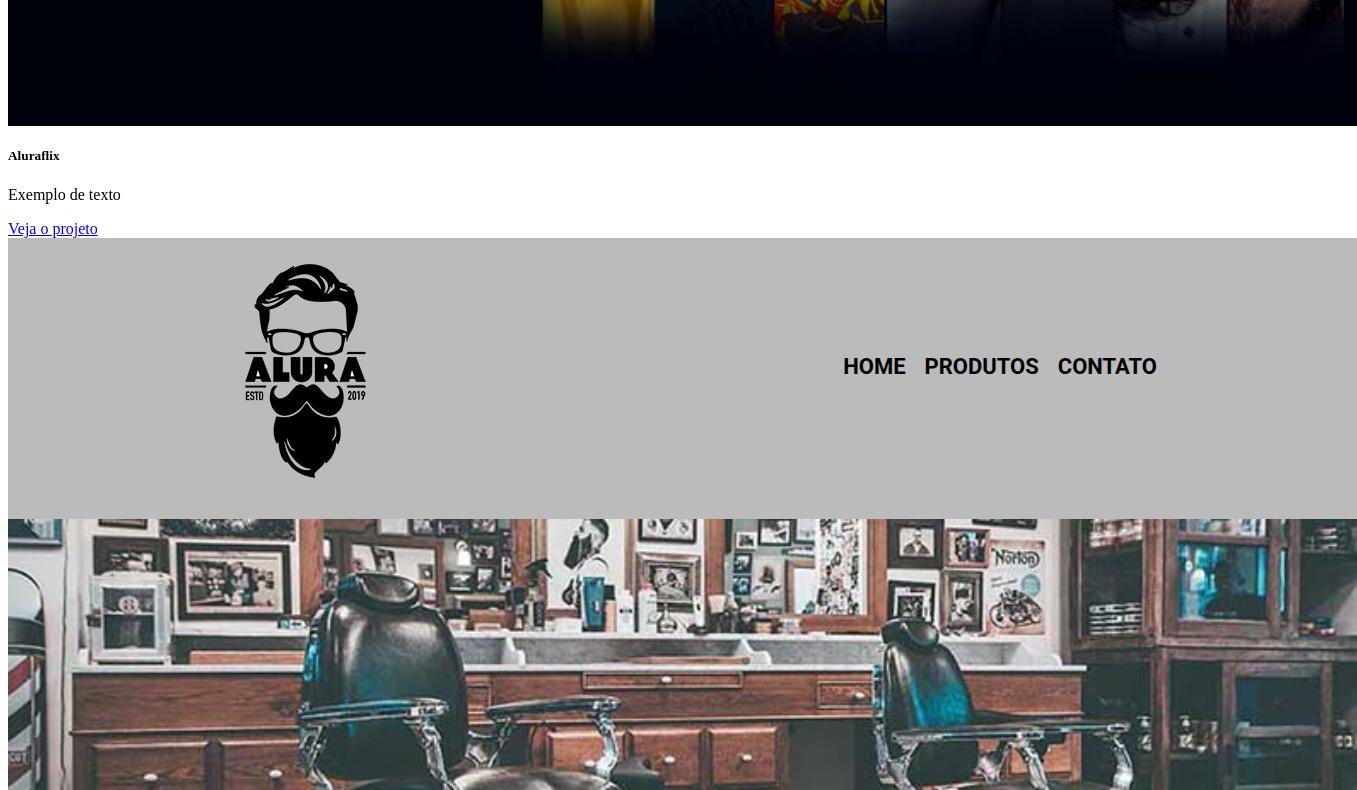
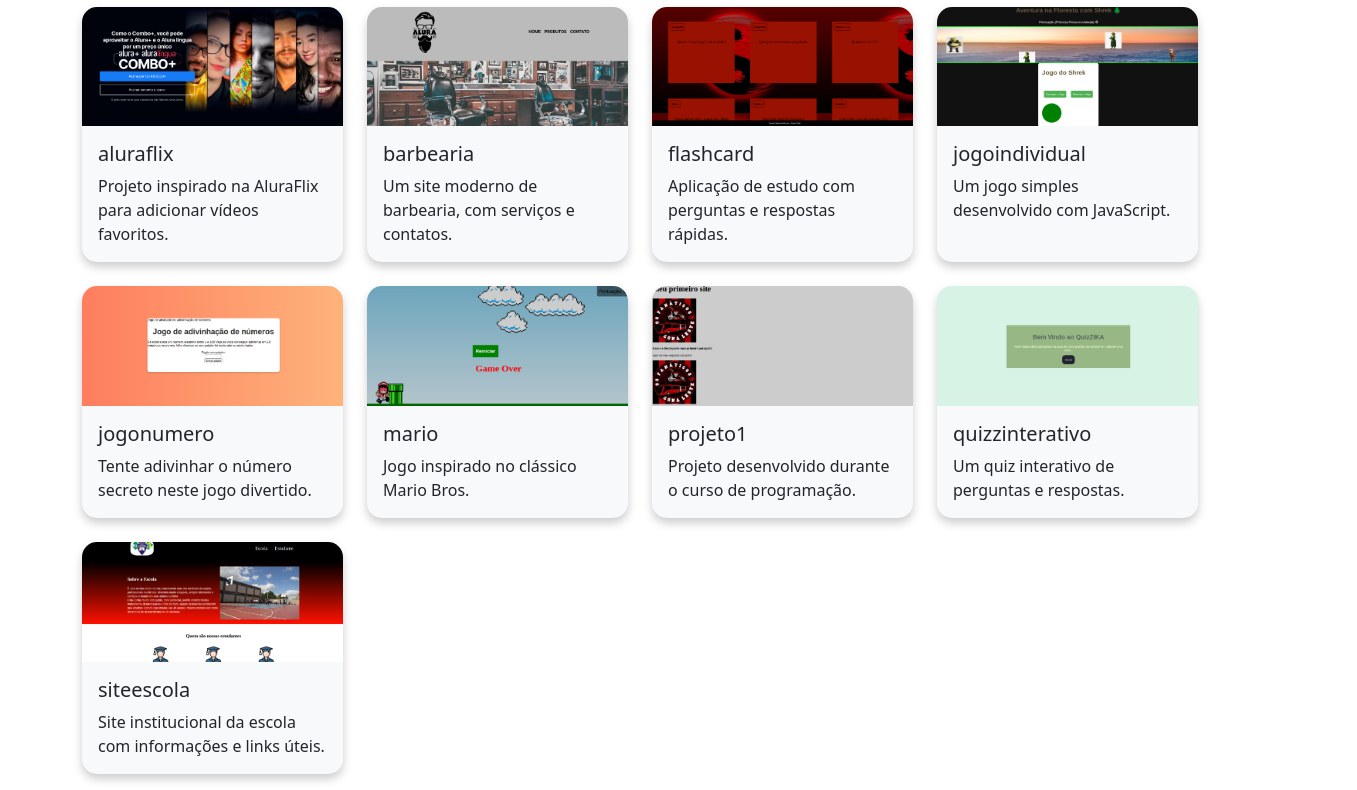
Before and after one commit to antonyzl/meu_portifolio, a plain HTML site: page index.html in a window 1280 px wide. Shown: the part 548-1338 px from the top of the page, 1357 px wide, since content can reach past the window. Drawn offline with nearby package versions, Linux system fonts and the light colour scheme.

Commit message:
Update index.html

```diff
--- a/index.html
+++ b/index.html
@@ -1,87 +1,260 @@
+<!DOCTYPE html>
+<html lang="pt-br">
+<head>
+  <meta charset="UTF-8">
+  <meta name="viewport" content="width=device-width, initial-scale=1.0">
+  <link href="https://cdn.jsdelivr.net/npm/bootstrap@5.3.8/dist/css/bootstrap.min.css" rel="stylesheet">
+  <title>Portfólio - Antony</title>
+
+  <style>
+    :root {
+      --bg-color: #ffffff;
+      --text-color: #212529;
+      --card-bg: #f8f9fa;
+      --modal-bg: #ffffff;
+      --btn-bg: #0d6efd;
+      --btn-text: #ffffff;
+      --shadow-color: rgba(0, 0, 0, 0.2);
+    }
+
+    body.dark-mode {
+      --bg-color: #0e0e11;
+      --text-color: #f1f1f1;
+      --card-bg: #1a1a1f;
+      --modal-bg: #1f1f25;
+      --btn-bg: #2563eb;
+      --btn-text: #ffffff;
+      --shadow-color: rgba(255, 255, 255, 0.1);
+    }
+
+    body {
+      background-color: var(--bg-color);
+      color: var(--text-color);
+      transition: background-color 0.3s ease, color 0.3s ease;
+      min-height: 100vh;
+    }
+
+    header, footer {
+      color: var(--text-color);
+    }
+
+    .card {
+      background-color: var(--card-bg);
+      color: var(--text-color);
+      border: none;
+      border-radius: 15px;
+      overflow: hidden;
+      transition: transform 0.3s ease, box-shadow 0.3s ease, background-color 0.3s ease;
+      box-shadow: 0 5px 10px var(--shadow-color);
+    }
+
+    .card:hover {
+      transform: translateY(-8px) scale(1.03);
+      box-shadow: 0 15px 25px var(--shadow-color);
+    }
+
+    .card-img-top {
+      transition: transform 0.4s ease, filter 0.4s ease;
+    }
+
+    .card:hover .card-img-top {
+      transform: scale(1.1);
+      filter: brightness(1.1);
+    }
+
+    .modal-content {
+      background-color: var(--modal-bg);
+      color: var(--text-color);
+      border-radius: 15px;
+      overflow: hidden;
+      animation: aparecer 0.4s ease;
+      transition: background-color 0.3s ease, color 0.3s ease;
+    }
+
+    @keyframes aparecer {
+      from { opacity: 0; transform: scale(0.9); }
+      to { opacity: 1; transform: scale(1); }
+    }
+
+    .modal-body img {
+      width: 100%;
+      border-radius: 10px;
+      margin-bottom: 15px;
+      transform: scale(0.9);
+      opacity: 0;
+      animation: zoomIn 0.6s ease forwards;
+      box-shadow: 0 10px 20px var(--shadow-color);
+    }
+
+    @keyframes zoomIn {
+      to { transform: scale(1); opacity: 1; }
+    }
+
+    .btn-primary {
+      background-color: var(--btn-bg);
+      border-color: var(--btn-bg);
+      color: var(--btn-text);
+      transition: filter 0.2s ease, transform 0.2s ease;
+    }
+
+    .btn-primary:hover {
+      filter: brightness(1.1);
+      transform: scale(1.05);
+    }
+
+    .theme-toggle {
+      position: absolute;
+      top: 20px;
+      right: 25px;
+      background: none;
+      border: none;
+      font-size: 1.8rem;
+      cursor: pointer;
+      transition: transform 0.2s ease;
+    }
+
+    .theme-toggle:hover {
+      transform: scale(1.15);
+    }
+  </style>
+</head>
+
+<body>
+  <button id="theme-toggle" class="theme-toggle" aria-label="Alternar tema">🌙</button>
+
+  <header class="container text-center my-5">
+    <img src="avatar.png" alt="avatar" class="rounded-circle" width="150" height="150">
+    <p class="lead mt-3">Eu sou Aluno Antony</p>
+    <h1>Futuro Lutador</h1>
+    <p>Sou estudante do Colégio Júlio Mesquita e pratico Muay Thai em uma academia. Tenho o sonho de me tornar um lutador profissional e me dedico aos treinos diariamente para alcançar meus objetivos.</p>
+    <h5 class="mt-4">Minhas Habilidades</h5>
+    <div>
+      <span class="badge bg-secondary">HTML</span>
+      <span class="badge bg-secondary">CSS</span>
+      <span class="badge bg-secondary">JavaScript</span>
+    </div>
+  </header>
+
   <main class="container">
-    <h2>Meus projetos</h2>
-    <div class="row row-cols-1 row-cols-md-2 row-cols-lg-4 g-4">
-        <div class="col">
-            <div class="card card-projeto">
-                <img src="./img/aluraflix.png" class="card-img-top img-projeto" alt="Projeto Aluraflix">
+    <h2 class="text-center mb-4">Meus Projetos</h2>
+    <div class="row g-4">
+
+      <div class="col-md-3">
+        <div class="card h-100">
+          <img src="img/aluraflix.png" class="card-img-top" alt="aluraflix">
           <div class="card-body">
-                    <h5 class="card-title">Aluraflix</h5>
-                    <p class="card-text">Exemplo de texto</p>
-                    <a href="URL_DO_SEU_PROJETO_1" class="btn btn-primary">Veja o projeto</a>
+            <h5 class="card-title">aluraflix</h5>
+            <p class="card-text">Projeto inspirado na AluraFlix para adicionar vídeos favoritos.</p>
           </div>
         </div>
       </div>
-        <div class="col">
-            <div class="card card-projeto">
-                <img src="./img/barbearia.png" class="card-img-top img-projeto" alt="Projeto Barbearia">
+
+      <div class="col-md-3">
+        <div class="card h-100">
+          <img src="img/barbearia.png" class="card-img-top" alt="barbearia">
           <div class="card-body">
-                    <h5 class="card-title">Barbearia</h5>
-                    <p class="card-text">Exemplo de texto</p>
-                    <a href="URL_DO_SEU_PROJETO_2" class="btn btn-primary">Veja o projeto</a>
+            <h5 class="card-title">barbearia</h5>
+            <p class="card-text">Um site moderno de barbearia, com serviços e contatos.</p>
           </div>
         </div>
       </div>
-        <div class="col">
-            <div class="card card-projeto">
-                <img src="./img/flashcard.png.png" class="card-img-top img-projeto" alt="Projeto Flashcard">
+
+      <div class="col-md-3">
+        <div class="card h-100">
+          <img src="img/flashcard.png.png" class="card-img-top" alt="flashcard">
           <div class="card-body">
-                    <h5 class="card-title">Flashcard</h5>
-                    <p class="card-text">Exemplo de texto</p>
-                    <a href="URL_DO_SEU_PROJETO_3" class="btn btn-primary">Veja o projeto</a>
+            <h5 class="card-title">flashcard</h5>
+            <p class="card-text">Aplicação de estudo com perguntas e respostas rápidas.</p>
           </div>
         </div>
       </div>
-        <div class="col">
-            <div class="card card-projeto">
-                <img src="./img/jogoindividual.png" class="card-img-top img-projeto" alt="Projeto Jogo Individual">
+
+      <div class="col-md-3">
+        <div class="card h-100">
+          <img src="img/jogoindividual.png" class="card-img-top" alt="jogoindividual">
           <div class="card-body">
-                    <h5 class="card-title">Jogo Individual</h5>
-                    <p class="card-text">Exemplo de texto</p>
-                    <a href="URL_DO_SEU_PROJETO_4" class="btn btn-primary">Veja o projeto</a>
+            <h5 class="card-title">jogoindividual</h5>
+            <p class="card-text">Um jogo simples desenvolvido com JavaScript.</p>
           </div>
         </div>
       </div>
-        <div class="col">
-            <div class="card card-projeto">
-                <img src="./img/jogonumero.png" class="card-img-top img-projeto" alt="Projeto Jogo Número">
+
+      <div class="col-md-3">
+        <div class="card h-100">
+          <img src="img/jogonumero.png" class="card-img-top" alt="jogonumero">
           <div class="card-body">
-                    <h5 class="card-title">Jogo Número</h5>
-                    <p class="card-text">Exemplo de texto</p>
-                    <a href="URL_DO_SEU_PROJETO_5" class="btn btn-primary">Veja o projeto</a>
+            <h5 class="card-title">jogonumero</h5>
+            <p class="card-text">Tente adivinhar o número secreto neste jogo divertido.</p>
           </div>
         </div>
       </div>
-        <div class="col">
-            <div class="card card-projeto">
-                <img src="./img/mario (1).png" class="card-img-top img-projeto" alt="Projeto Mario">
+
+      <div class="col-md-3">
+        <div class="card h-100">
+          <img src="img/mario (1).png" class="card-img-top" alt="mario">
           <div class="card-body">
-                    <h5 class="card-title">Mario</h5>
-                    <p class="card-text">Exemplo de texto</p>
-                    <a href="URL_DO_SEU_PROJETO_6" class="btn btn-primary">Veja o projeto</a>
+            <h5 class="card-title">mario</h5>
+            <p class="card-text">Jogo inspirado no clássico Mario Bros.</p>
           </div>
         </div>
       </div>
-        <div class="col">
-            <div class="card card-projeto">
-                <img src="./img/projeto1.png" class="card-img-top img-projeto" alt="Projeto 1">
+
+      <div class="col-md-3">
+        <div class="card h-100">
+          <img src="img/projeto1.png" class="card-img-top" alt="projeto1">
           <div class="card-body">
-                    <h5 class="card-title">Projeto 1</h5>
-                    <p class="card-text">Exemplo de texto</p>
-                    <a href="URL_DO_SEU_PROJETO_7" class="btn btn-primary">Veja o projeto</a>
+            <h5 class="card-title">projeto1</h5>
+            <p class="card-text">Projeto desenvolvido durante o curso de programação.</p>
           </div>
         </div>
       </div>
-        <div class="col">
-            <div class="card card-projeto">
-                <img src="./img/quizzinterativo.png" class="card-img-top img-projeto" alt="Projeto Quizz Interativo">
+
+      <div class="col-md-3">
+        <div class="card h-100">
+          <img src="img/quizzinterativo.png" class="card-img-top" alt="quizzinterativo">
           <div class="card-body">
-                    <h5 class="card-title">Quizz Interativo</h5>
-                    <p class="card-text">Exemplo de texto</p>
-                    <a href="URL_DO_SEU_PROJETO_8" class="btn btn-primary">Veja o projeto</a>
+            <h5 class="card-title">quizzinterativo</h5>
+            <p class="card-text">Um quiz interativo de perguntas e respostas.</p>
           </div>
         </div>
       </div>
+
+      <div class="col-md-3">
+        <div class="card h-100">
+          <img src="img/siteescola.png" class="card-img-top" alt="siteescola">
+          <div class="card-body">
+            <h5 class="card-title">siteescola</h5>
+            <p class="card-text">Site institucional da escola com informações e links úteis.</p>
+          </div>
+        </div>
+      </div>
+
     </div>
   </main>
 
-<script src="https://cdn.jsdelivr.net/npm/bootstrap@5.3.8/dist/js/bootstrap.bundle.min.js" integrity="sha384-FKyoEForCGlyvwx9Hj09JcYn3nv7wiPVlz7YYwJrWVcXK/BmnVDxM+D2scQbITxI" crossorigin="anonymous"></script>
+  <footer class="container py-5 text-center">
+    <h2>Entre em contato</h2>
+    <a href="https://github.com/" target="_blank" class="btn btn-dark mt-2">GitHub</a>
+    <p class="mt-4">Produzido por &copy; Antony - 2B</p>
+  </footer>
+
+  <script src="https://cdn.jsdelivr.net/npm/bootstrap@5.3.8/dist/js/bootstrap.bundle.min.js"></script>
+
+  <script>
+    const themeToggle = document.getElementById('theme-toggle');
+    const body = document.body;
+
+    if (localStorage.getItem('theme') === 'dark') {
+      body.classList.add('dark-mode');
+      themeToggle.textContent = '🔆';
+    }
+
+    themeToggle.addEventListener('click', () => {
+      body.classList.toggle('dark-mode');
+      const isDark = body.classList.contains('dark-mode');
+      themeToggle.textContent = isDark ? '🔆' : '🌙';
+      localStorage.setItem('theme', isDark ? 'dark' : 'light');
+    });
+  </script>
+</body>
+</html>
```
Lines whose indentation alone changed are shown as unchanged.
